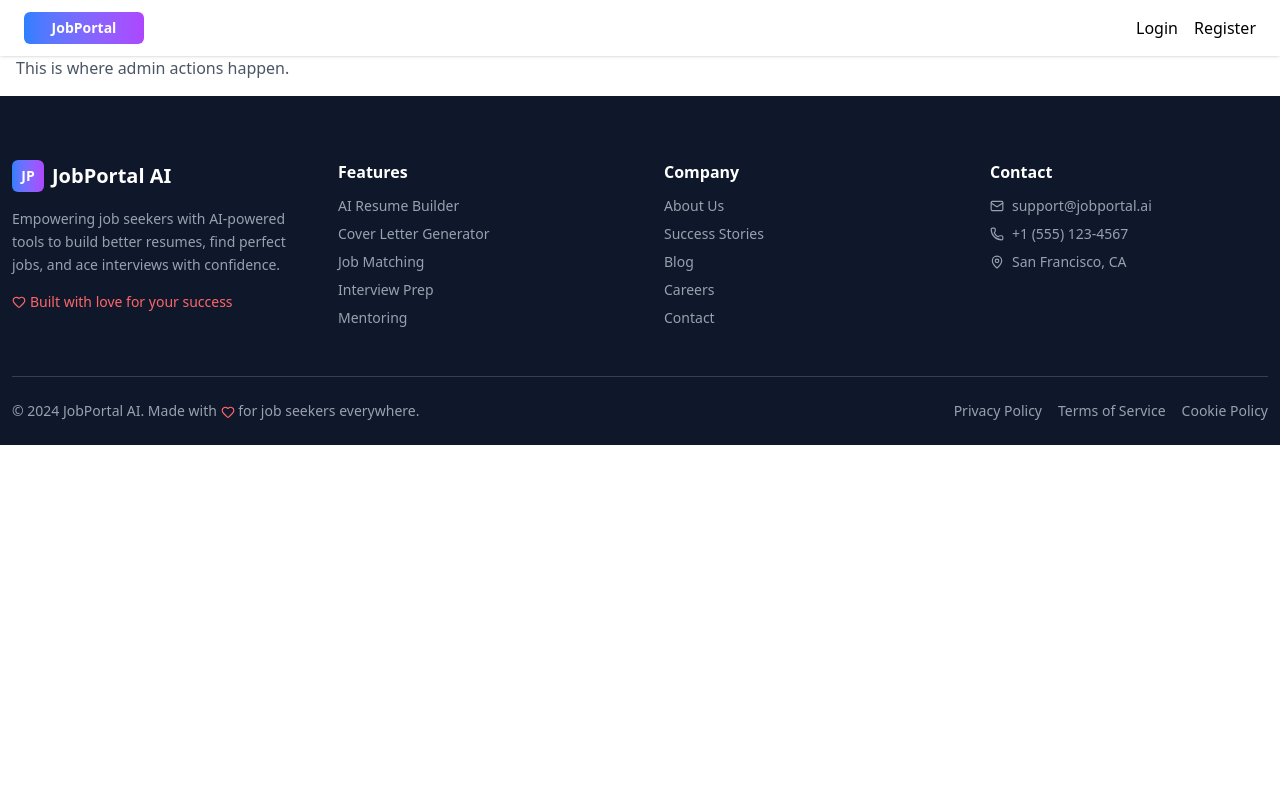
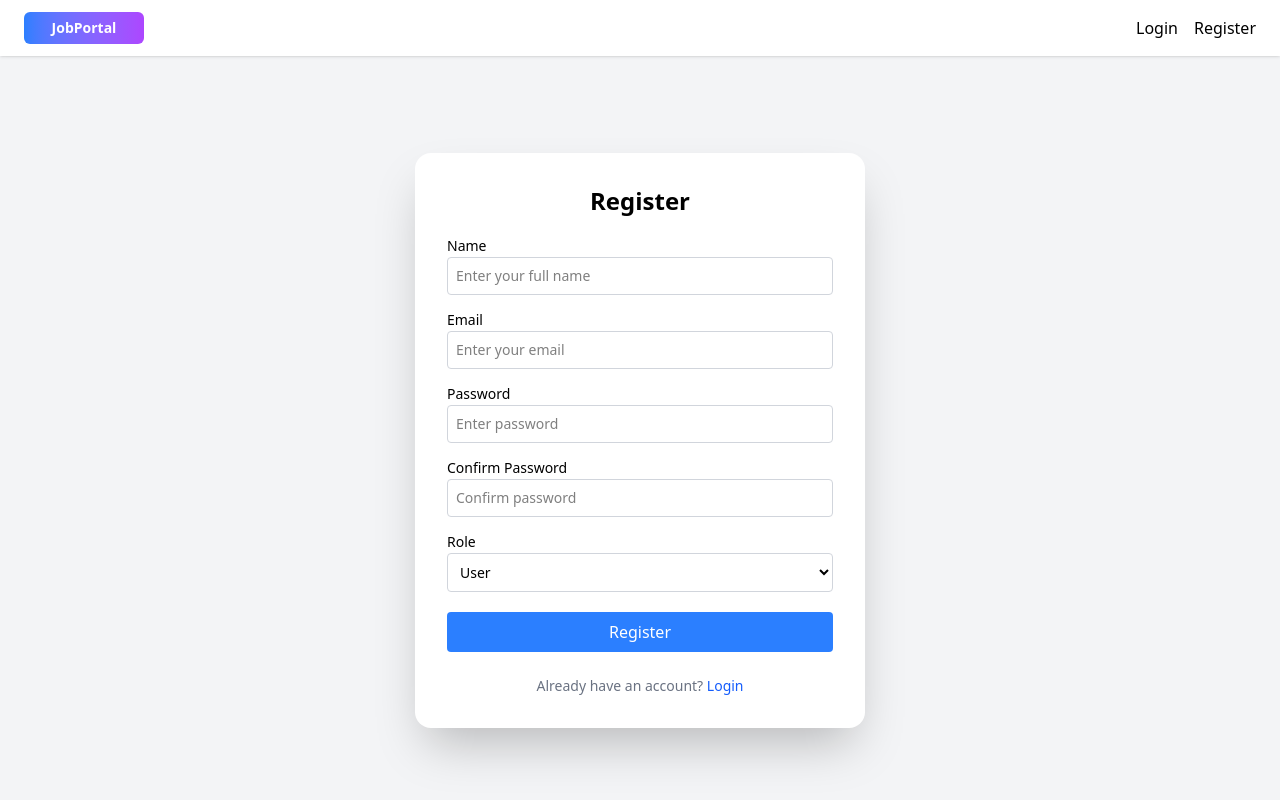
Before and after one commit to YaduatFincoopers/Job_Portal, a React (Vite) app in the folder job-portal-main/client/: page /register in a window 1280 px wide. Shown: the top 800 px of the page. Built offline with nearby package versions, Linux system fonts and the light colour scheme.

Commit message:
files added

```diff
--- a/job-portal-main/client/src/pages/Login.jsx
+++ b/job-portal-main/client/src/pages/Login.jsx
@@ -1,54 +1,37 @@
-import { useState} from 'react';
+import { useState } from 'react';
 import { useNavigate } from 'react-router-dom';
 import { AiOutlineEye, AiOutlineEyeInvisible } from "react-icons/ai";
-import { URLS } from '../services/apiurls';
-import { webService } from '../services/apiurls';
-//import { loginSuccess } from '../features/auth/authSlice';
-import { useDispatch } from 'react-redux';
-export default function Login() {
 
-
+export default function StaticLogin() {
   const [email, setEmail] = useState('');
   const [password, setPassword] = useState('');
   const [showPassword, setShowPassword] = useState(false);
+  const navigate = useNavigate();
   const [error, setError] = useState('');
-  const navigate = useNavigate();
-  const dispatch = useDispatch();
+  const [message, setMessage] = useState('');
 
+  const handleLogin = (e) => {
+    e.preventDefault();
 
-
-const handleLogin = async (e) => {
-  e.preventDefault();
-  try {
-    const response = await webService.post(URLS.LOGIN, { email, password });
-
-    if (response.status === 200) {
-      const { email, role, token } = response.data;
-
-      // Store in localStorage if needed
-      localStorage.setItem('token', token);
-      localStorage.setItem('loggedInEmail', email);
-      localStorage.setItem('role', role);
-
-      // Dispatch to Redux
-      dispatch(loginSuccess({ email, role, token }));
-
-      // Navigate based on role
-      if (role === 'admin') {
-        navigate('/admin/dashboard');
+    if (email === "admin@example.com" && password === "admin") {
+      setMessage("Logged in as Admin");
+      setError('');
+      setTimeout(() => {
+        navigate('/admin/AdminDashboard');
+      }, 1000);
+    } else if (email === "user@example.com" && password === "user") {
+      setMessage("Logged in as User");
+      setError('');
+      setTimeout(() => {
+        navigate('/user/UserDashboard');
+      }, 1000);
     } else {
-        navigate('/user/dashboard');
-      }
-    }
-  } catch (error) {
-    setError('Invalid username or password');
+      setError("Invalid username or password");
+      setMessage('');
     }
   };
 
-
-
   return (
-
     <div className="min-h-screen flex items-center justify-center bg-gray-100 pt-[80px]">
       <div className="bg-white w-full sm:w-[450px] h-[600px] p-8 flex flex-col gap-2 rounded-2xl shadow-2xl">
         <div className="flex justify-center items-center">
@@ -66,6 +49,7 @@ const handleLogin = async (e) => {
           required
           className="w-full p-2 border border-gray-200 rounded mb-2 text-sm"
         />
+
         <div className="relative w-full">
           <label htmlFor="password" className="font-medium text-sm">Password</label>
           <input
@@ -81,7 +65,9 @@ const handleLogin = async (e) => {
             onClick={() => setShowPassword(!showPassword)}
           >
             {showPassword ? <AiOutlineEyeInvisible /> : <AiOutlineEye />}
-      </div></div>
+          </div>
+        </div>
+
         <div className="w-full text-left mb-2">
           <button className="text-blue-800 text-sm">Forgot password?</button>
         </div>
@@ -107,11 +93,5 @@ const handleLogin = async (e) => {
         </p>
       </div>
     </div>
-
-
-
-
-
-
   );
 }
--- a/job-portal-main/client/src/pages/Register.jsx
+++ b/job-portal-main/client/src/pages/Register.jsx
@@ -1,12 +1,139 @@
-import React from 'react';
- function Register() {
+import React, { useState } from 'react';
+import { useNavigate } from 'react-router-dom';
+
+function Register() {
+  const navigate = useNavigate();
+
+  const [formData, setFormData] = useState({
+    name: '',
+    email: '',
+    password: '',
+    confirmPassword: '',
+    role: 'user', // default role
+  });
+
+  const [error, setError] = useState('');
+  const [message, setMessage] = useState('');
+
+  const handleChange = (e) => {
+    setFormData({ ...formData, [e.target.name]: e.target.value });
+  };
+
+  const handleRegister = (e) => {
+    e.preventDefault();
+
+    const { name, email, password, confirmPassword } = formData;
+
+    if (!name || !email || !password || !confirmPassword) {
+      setError('All fields are required');
+      setMessage('');
+      return;
+    }
+
+    if (password !== confirmPassword) {
+      setError('Passwords do not match');
+      setMessage('');
+      return;
+    }
+
+    // Simulate success
+    setMessage('Registration successful!');
+    setError('');
+    setTimeout(() => {
+      navigate('/login');
+    }, 1500);
+  };
+
   return (
-    <div className="p-4">
-      <h1 className="text-2xl font-bold">Register panel</h1>
-      <p className="mt-2 text-gray-600">This is where admin actions happen.</p>
+    <div className="min-h-screen flex items-center justify-center bg-gray-100 pt-[80px]">
+      <div className="bg-white w-full sm:w-[450px] p-8 rounded-2xl shadow-2xl">
+        <h2 className="text-2xl font-bold text-center mb-4">Register</h2>
+
+        <form onSubmit={handleRegister} className="flex flex-col gap-3">
+          <div>
+            <label className="text-sm font-medium">Name</label>
+            <input
+              type="text"
+              name="name"
+              placeholder="Enter your full name"
+              value={formData.name}
+              onChange={handleChange}
+              className="w-full p-2 border border-gray-300 rounded text-sm"
+            />
+          </div>
+
+          <div>
+            <label className="text-sm font-medium">Email</label>
+            <input
+              type="email"
+              name="email"
+              placeholder="Enter your email"
+              value={formData.email}
+              onChange={handleChange}
+              className="w-full p-2 border border-gray-300 rounded text-sm"
+            />
+          </div>
+
+          <div>
+            <label className="text-sm font-medium">Password</label>
+            <input
+              type="password"
+              name="password"
+              placeholder="Enter password"
+              value={formData.password}
+              onChange={handleChange}
+              className="w-full p-2 border border-gray-300 rounded text-sm"
+            />
+          </div>
+
+          <div>
+            <label className="text-sm font-medium">Confirm Password</label>
+            <input
+              type="password"
+              name="confirmPassword"
+              placeholder="Confirm password"
+              value={formData.confirmPassword}
+              onChange={handleChange}
+              className="w-full p-2 border border-gray-300 rounded text-sm"
+            />
+          </div>
+
+          <div>
+            <label className="text-sm font-medium">Role</label>
+            <select
+              name="role"
+              value={formData.role}
+              onChange={handleChange}
+              className="w-full p-2 border border-gray-300 rounded text-sm"
+            >
+              <option value="user">User</option>
+              <option value="admin">Admin</option>
+            </select>
+          </div>
+
+          {error && <p className="text-red-500 text-sm">{error}</p>}
+          {message && <p className="text-green-500 text-sm">{message}</p>}
+
+          <button
+            type="submit"
+            className="bg-blue-500 text-white py-2 rounded hover:bg-blue-600 mt-2"
+          >
+            Register
+          </button>
+
+          <p className="text-center text-gray-500 text-sm mt-3">
+            Already have an account?{' '}
+            <span
+              onClick={() => navigate('/login')}
+              className="text-blue-600 cursor-pointer"
+            >
+              Login
+            </span>
+          </p>
+        </form>
+      </div>
     </div>
   );
 }
 
-
 export default Register;
```
Lines whose indentation alone changed are shown as unchanged.
